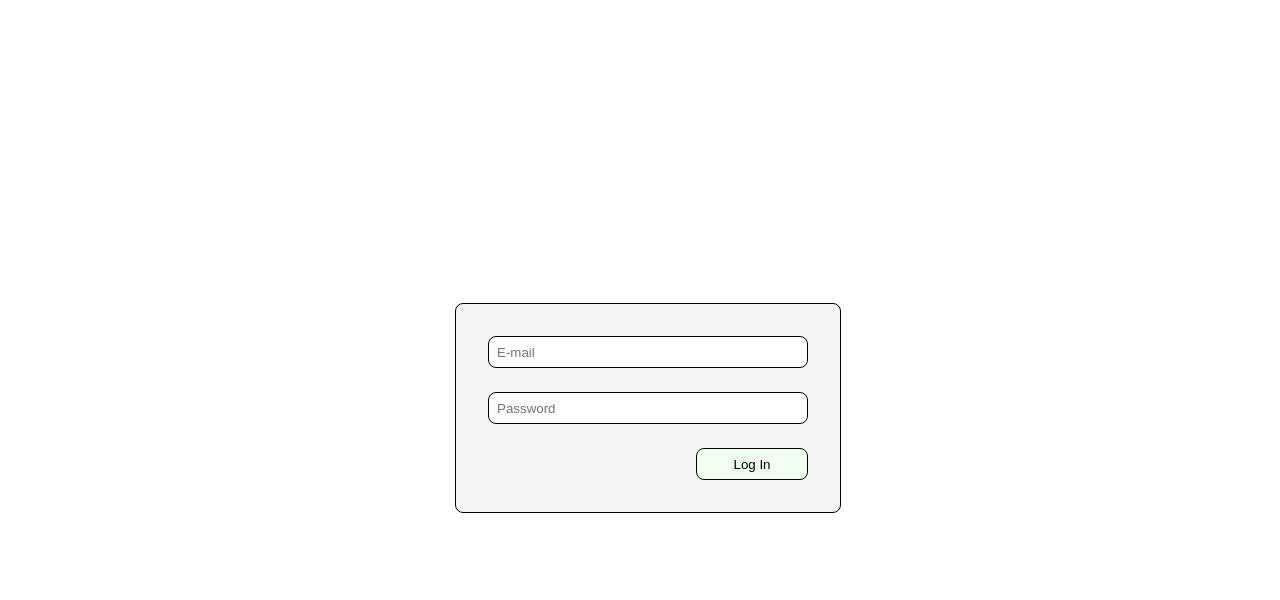
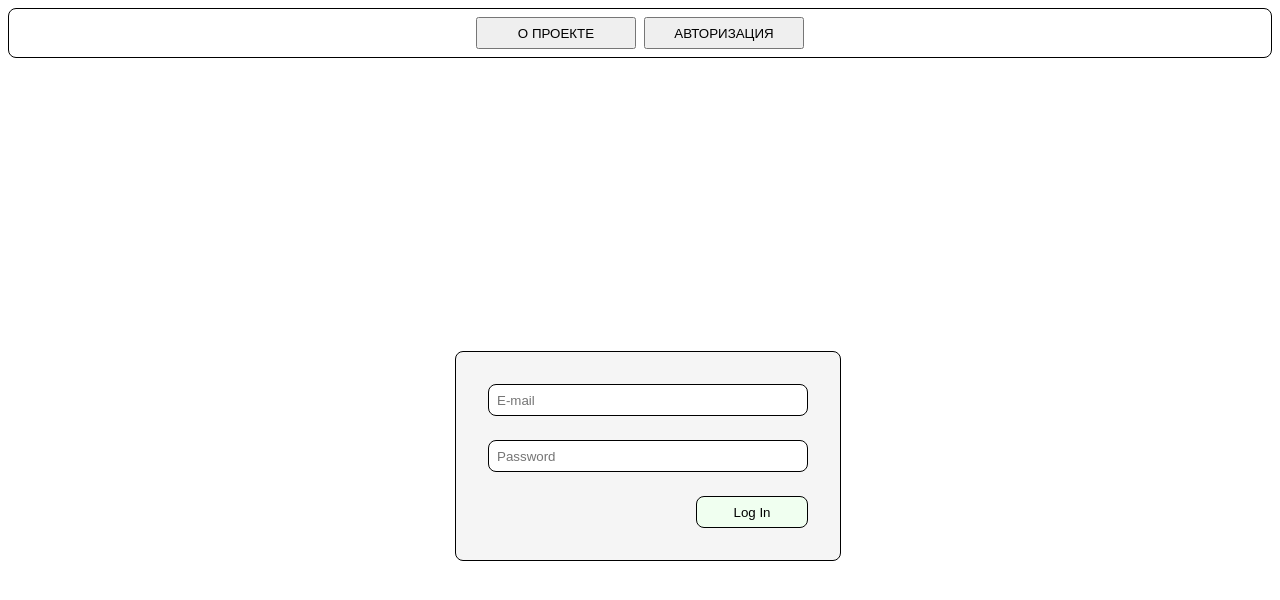
Before and after one commit to Bandalg0m/lab2-todo-list, an Angular app: page /auth in a window 1280 px wide. Shown: the top 600 px of the page. Built offline with nearby package versions, Linux system fonts and the light colour scheme.

Commit message:
Navbar added

```diff
--- a/src/app/app.component.html
+++ b/src/app/app.component.html
@@ -1,3 +1,4 @@
+<app-navbar></app-navbar>
 <div class="wrapper">
-<router-outlet></router-outlet>
+    <router-outlet></router-outlet>
 </div>
--- a/src/app/app.module.ts
+++ b/src/app/app.module.ts
@@ -14,6 +14,7 @@ import {API_URL, EnvironmentService} from "./services/environment/environment.se
 import { environment } from "../environments/environment";
 import {AuthInterceptor} from "./interceptors/auth.interceptor";
 import { MeetupsComponent } from './components/meetups/meetups.component';
+import { NavbarComponent } from './components/navbar/navbar.component';
 
 @NgModule({
   declarations: [
@@ -24,7 +25,8 @@ import { MeetupsComponent } from './components/meetups/meetups.component';
     SearchComponent,
     AuthPageComponent,
     AboutComponent,
-    MeetupsComponent
+    MeetupsComponent,
+    NavbarComponent
   ],
   imports: [
     BrowserModule,
--- a/src/app/components/meetups/meetups.component.ts
+++ b/src/app/components/meetups/meetups.component.ts
@@ -1,10 +1,11 @@
-import { Component, OnInit } from '@angular/core';
+import {ChangeDetectionStrategy, Component, OnInit} from '@angular/core';
 import {MeetupsService} from "../../services/meetups/meetups.service";
 
 @Component({
   selector: 'app-meetups',
   templateUrl: './meetups.component.html',
-  styleUrls: ['./meetups.component.scss']
+  styleUrls: ['./meetups.component.scss'],
+  changeDetection: ChangeDetectionStrategy.OnPush
 })
 export class MeetupsComponent implements OnInit {
 
--- /dev/null
+++ b/src/app/components/navbar/navbar.component.html
@@ -0,0 +1,11 @@
+<div class="navbar-wrapper">
+    <div class="navbar-container">
+        <div class="navbar">
+            <button *ngIf="service.userInfo" routerLink="/main" class="navbar__button">Главная</button>
+            <button routerLink="/about" class="navbar__button">О проекте</button>
+            <button *ngIf="service.userInfo" routerLink="/meetups" class="navbar__button">Митапы</button>
+            <button *ngIf="service.userInfo" (click)="logout()" class="navbar__button">Выход</button>
+            <button *ngIf="!service.userInfo" routerLink="/auth" class="navbar__button">Авторизация</button>
+        </div>
+    </div>
+</div>
--- /dev/null
+++ b/src/app/components/navbar/navbar.component.scss
@@ -0,0 +1,27 @@
+.navbar-wrapper {
+  width: 100%;
+  height: 3rem;
+}
+
+.navbar-container {
+  height: 3rem;
+  border: 1px solid black;
+  border-radius: 0.5rem;
+}
+
+.navbar {
+  display: flex;
+  justify-content: center;
+  gap: 0.5rem;
+  box-sizing: border-box;
+  padding: 0.5rem 30%;
+}
+
+.navbar__button {
+  text-transform: uppercase;
+  width: 10rem;
+  height: 2rem;
+  &:hover {
+    cursor: pointer;
+  }
+}
--- /dev/null
+++ b/src/app/components/navbar/navbar.component.ts
@@ -0,0 +1,20 @@
+import {Component, OnInit} from '@angular/core';
+import {AuthService} from "../../services/auth/auth.service";
+
+@Component({
+  selector: 'app-navbar',
+  templateUrl: './navbar.component.html',
+  styleUrls: ['./navbar.component.scss']
+})
+export class NavbarComponent implements OnInit {
+  constructor(public service: AuthService) {
+  }
+
+  ngOnInit(): void {
+  }
+
+  logout() {
+    this.service.logout()
+  }
+
+}
```
